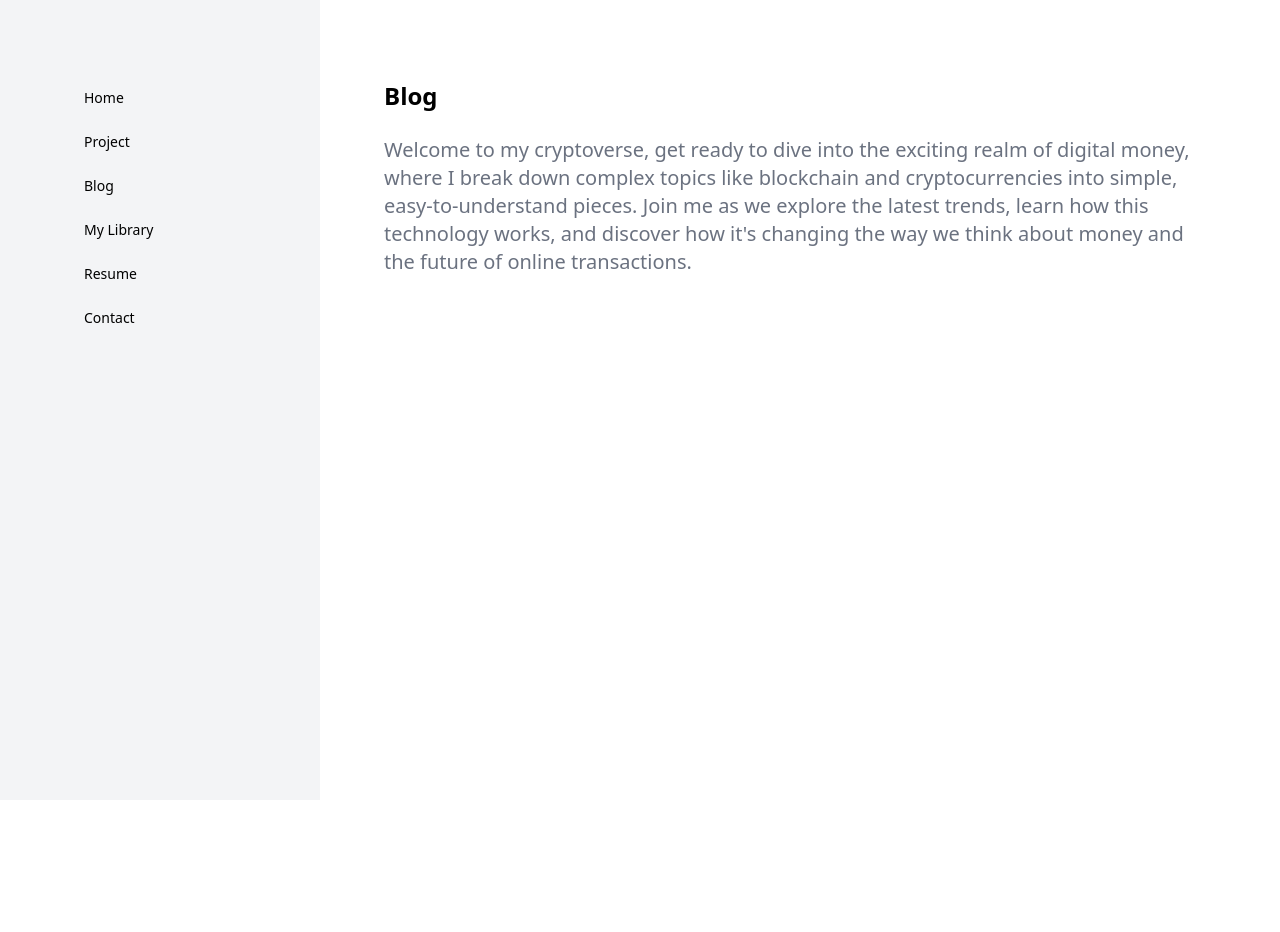
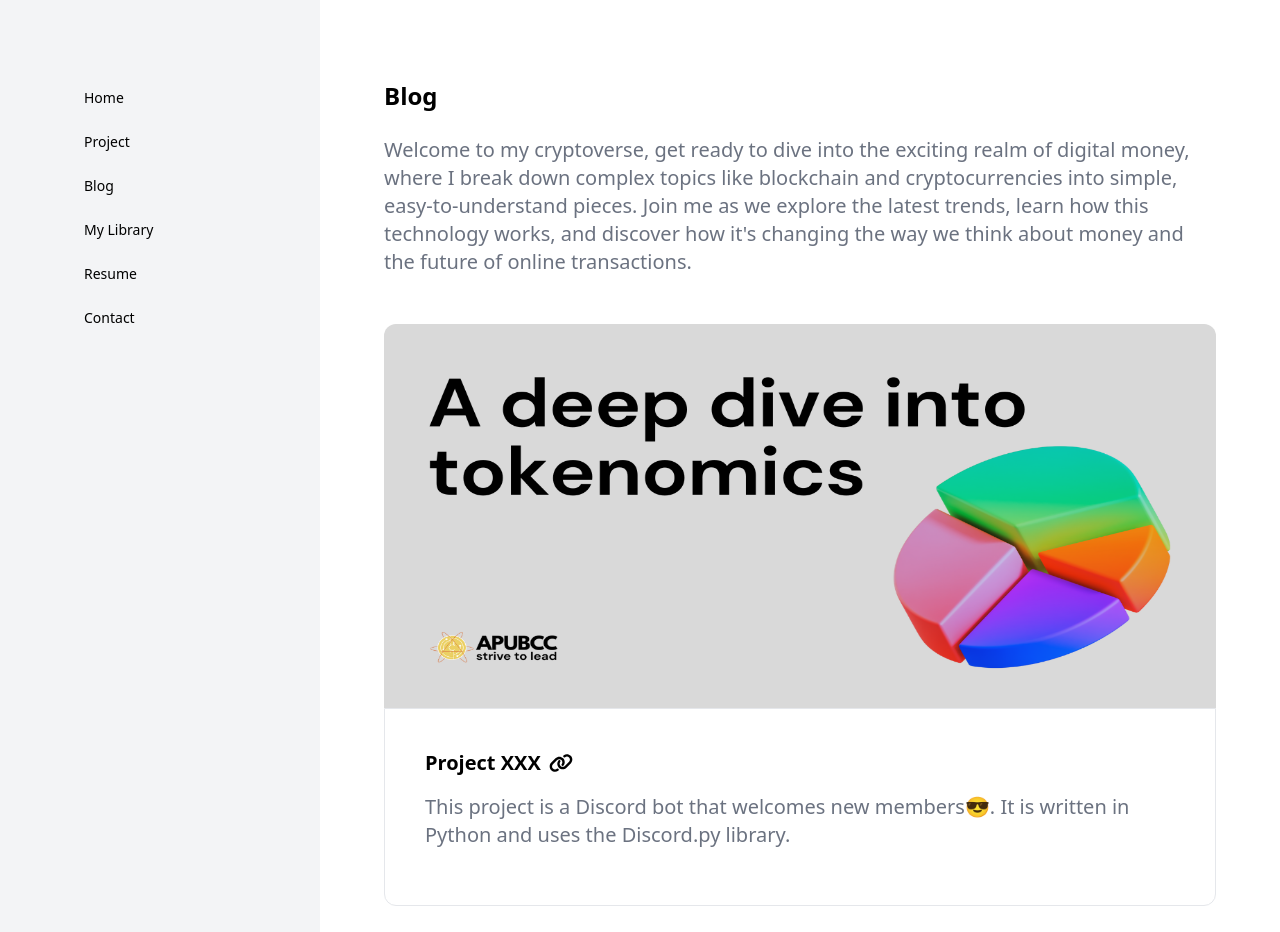
Before and after one commit to haoxiang14/portfolio-v2, a Nuxt app: page /blog in a window 1280 px wide. Shown: the top 932 px of the page. Before the commit the page ends 800 px from the top, so only its background shows below. Built offline with nearby package versions, Linux system fonts and the light colour scheme.

Commit message:
Update Styling for blog components

```diff
--- a/pages/blog.vue
+++ b/pages/blog.vue
@@ -2,5 +2,22 @@
     <div class="px-16 py-20">
         <h1 class="font-semibold text-2xl"> Blog </h1>
         <p class="font-normal text-xl py-6 text-gray-500"> Welcome to my cryptoverse, get ready to dive into the exciting realm of digital money, where I break down complex topics like blockchain and cryptocurrencies into simple, easy-to-understand pieces. Join me as we explore the latest trends, learn how this technology works, and discover how it's changing the way we think about money and the future of online transactions.</p>
+
+        <div class="py-6 flex-column">
+            <img class="h-96 w-full rounded-tl-xl rounded-tr-xl" src="~/assets/article.png" alt="project-poster"/>
+            <div class="w-full flex-column border border-gray-200 rounded-bl-xl rounded-br-xl px-10 py-10">
+                <a href="https://www.linkedin.com/in/haoxiang14/" target="_blank" class="font-bold text-xl flex items-center">
+                    <h1 class="font-bold text-xl"> Project XXX </h1>
+                    <svg class="w-6 h-6 mx-2" xmlns="http://www.w3.org/2000/svg" height="1em" viewBox="0 0 640 512"><!--! Font Awesome Free 6.4.2 by @fontawesome - https://fontawesome.com License - https://fontawesome.com/license (Commercial License) Copyright 2023 Fonticons, Inc. --><path d="M579.8 267.7c56.5-56.5 56.5-148 0-204.5c-50-50-128.8-56.5-186.3-15.4l-1.6 1.1c-14.4 10.3-17.7 30.3-7.4 44.6s30.3 17.7 44.6 7.4l1.6-1.1c32.1-22.9 76-19.3 103.8 8.6c31.5 31.5 31.5 82.5 0 114L422.3 334.8c-31.5 31.5-82.5 31.5-114 0c-27.9-27.9-31.5-71.8-8.6-103.8l1.1-1.6c10.3-14.4 6.9-34.4-7.4-44.6s-34.4-6.9-44.6 7.4l-1.1 1.6C206.5 251.2 213 330 263 380c56.5 56.5 148 56.5 204.5 0L579.8 267.7zM60.2 244.3c-56.5 56.5-56.5 148 0 204.5c50 50 128.8 56.5 186.3 15.4l1.6-1.1c14.4-10.3 17.7-30.3 7.4-44.6s-30.3-17.7-44.6-7.4l-1.6 1.1c-32.1 22.9-76 19.3-103.8-8.6C74 372 74 321 105.5 289.5L217.7 177.2c31.5-31.5 82.5-31.5 114 0c27.9 27.9 31.5 71.8 8.6 103.9l-1.1 1.6c-10.3 14.4-6.9 34.4 7.4 44.6s34.4 6.9 44.6-7.4l1.1-1.6C433.5 260.8 427 182 377 132c-56.5-56.5-148-56.5-204.5 0L60.2 244.3z"/></svg>
+                </a>
+                <p class="font-normal text-xl text-gray-500 py-4"> This project is a Discord bot that welcomes new members😎. It is written in Python and uses the Discord.py library.</p>
+            </div>
+        </div>
     </div>
 </template>
+
+<script>
+
+
+
+</script>
```
